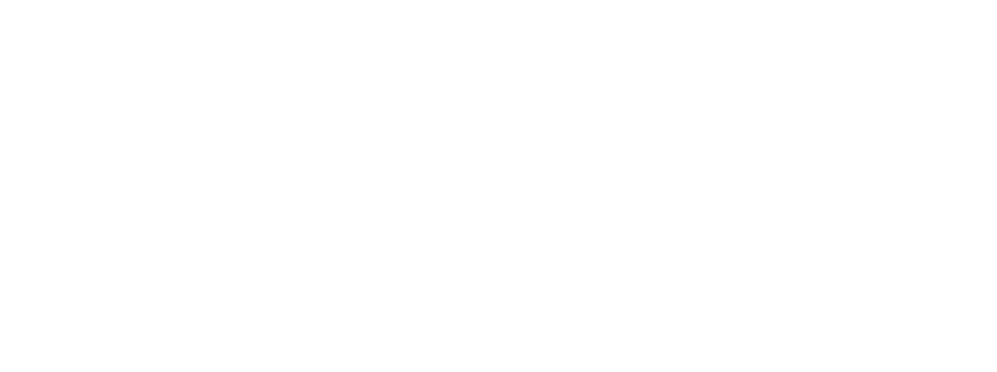
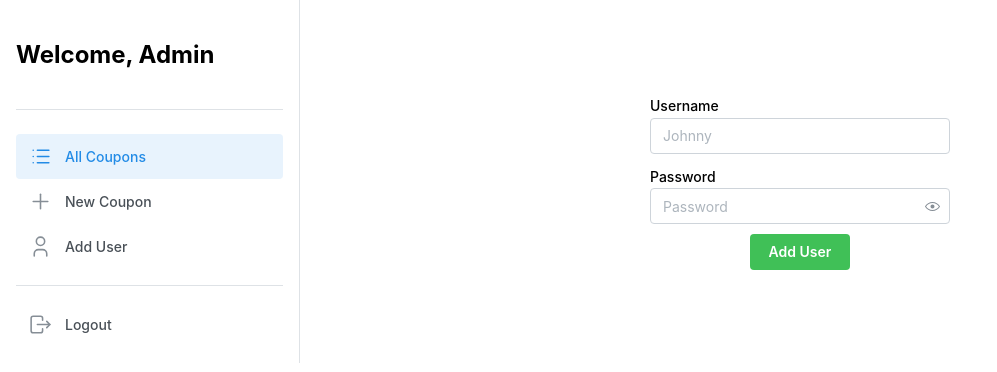
Before and after one commit to Talkoosh/coupons, a React (Vite) app: page /admin/user-add in a window 1280 px wide. Before the commit this address had no page. Shown: the top 372 px of the page, without its empty margins (0-997 px from the left). Built offline with nearby package versions, Linux system fonts and the light colour scheme; the HTML template or start-up script is replaced by a standard one.

Commit message:
Added AddUser component and functionality

```diff
--- a/src/App.jsx
+++ b/src/App.jsx
@@ -9,6 +9,7 @@ import { createContext } from "react";
 import Login from "./pages/Login/Login";
 import MainPage from "./pages/MainPage/MainPage";
 import AdminPanel from "./pages/AdminPanel/AdminPanel";
+import AddUser from "./components/AddUser/AddUser";
 
 // Context for providing notifications to the entire app
 export const NotificationContext = createContext();
@@ -21,7 +22,10 @@ const notifyError = (message) => {
 
 export default function App() {
     // State for holding current logged in user
-    const [loggedInUser, setLoggedInUser] = useState(null);
+    const [loggedInUser, setLoggedInUser] = useState({
+        username: "Admin",
+        password: "cooltest123",
+    });
 
     return (
         <MantineProvider>
@@ -37,6 +41,7 @@ export default function App() {
                             <Route index element={<div>All</div>} />
                             <Route path="coupon-add" element={<div>Add Coupon</div>} />
                             <Route path="coupon-edit/:couponId" element={<div>Edit Coupon</div>} />
+                            <Route path="user-add" element={<AddUser />} />
                         </Route>
                         <Route path="/user" element={<div>TBD</div>} />
                     </Routes>
--- /dev/null
+++ b/src/components/AddUser/AddUser.jsx
@@ -0,0 +1,59 @@
+import { Button, PasswordInput, TextInput } from "@mantine/core";
+import { useForm } from "@mantine/form";
+import styles from "./AddUser.module.css";
+import { useContext } from "react";
+import { NotificationContext } from "../../App";
+import { addUser } from "../../mockServer/httpRequests";
+
+export default function AddUser() {
+    const form = useForm({
+        mode: "uncontrolled",
+        initialValues: {
+            username: "",
+            password: "",
+        },
+    });
+    const { notifySuccess, notifyError } = useContext(NotificationContext);
+
+    const onAddUser = async (formValues) => {
+        try {
+            // Alert user if either username or password were not provided
+            if (!formValues.username || !formValues.password) {
+                notifyError("Username and password must be provided!");
+                return;
+            }
+            // Attempt to add resource and alert user accordingly
+            const res = await addUser(formValues);
+            notifySuccess(res.message);
+            // Reset form values if successful
+            form.reset();
+        } catch (error) {
+            notifyError(error.message);
+            console.log(error);
+        }
+    };
+
+    return (
+        <div className={styles.container}>
+            <form className={styles.form} onSubmit={form.onSubmit((values) => onAddUser(values))}>
+                <TextInput
+                    style={{ width: "300px" }}
+                    label="Username"
+                    placeholder="Johnny"
+                    key={form.key("username")}
+                    {...form.getInputProps("username")}
+                />
+                <PasswordInput
+                    style={{ width: "300px" }}
+                    label="Password"
+                    placeholder="Password"
+                    key={form.key("password")}
+                    {...form.getInputProps("password")}
+                />
+                <Button type="submit" color="green">
+                    Add User
+                </Button>
+            </form>
+        </div>
+    );
+}
--- /dev/null
+++ b/src/components/AddUser/AddUser.module.css
@@ -0,0 +1,15 @@
+.container {
+    height: 100%;
+    display: flex;
+    flex-direction: column;
+    justify-content: center;
+    align-items: center;
+}
+
+.form {
+    display: flex;
+    flex-direction: column;
+    justify-content: center;
+    align-items: center;
+    gap: 10px;
+}
--- a/src/components/AdminNav/AdminNav.jsx
+++ b/src/components/AdminNav/AdminNav.jsx
@@ -1,11 +1,12 @@
 import { useState } from "react";
 import { Group } from "@mantine/core";
-import { IconPlus, IconList, IconLogout, IconPencil } from "@tabler/icons-react";
+import { IconPlus, IconList, IconLogout, IconUser } from "@tabler/icons-react";
 import classes from "./AdminNav.module.css";
 import { useNavigate } from "react-router-dom";
 const data = [
     { link: "", label: "All Coupons", icon: IconList, page: "" },
     { link: "", label: "New Coupon", icon: IconPlus, page: "/admin/coupon-add" },
+    { link: "", label: "Add User", icon: IconUser, page: "/admin/user-add" },
 ];
 
 export function AdminNav({ loggedInUser }) {
--- a/src/mockServer/httpRequests.js
+++ b/src/mockServer/httpRequests.js
@@ -5,13 +5,11 @@ export const login = async (payload) => {
     await mimicDelay();
 
     const { username, password } = payload;
-    const user = users.find(
-        (user) => user.username === username && user.password === password
-    );
+    const user = users.find((user) => user.username === username && user.password === password);
 
     if (user) {
         return {
-            message: "Login Successful",
+            message: "Login successful",
             code: 200,
             data: user,
         };
@@ -23,9 +21,29 @@ export const login = async (payload) => {
     }
 };
 
+export const addUser = async (payload) => {
+    await mimicDelay();
+
+    const { username, password } = payload;
+    // Checks if user with given username already exists
+    const existingUser = users.find((user) => user.username === username);
+    if (existingUser) {
+        throw {
+            message: "User with this username already exists",
+            code: 409,
+        };
+    }
+
+    users.push({ username, password });
+    return {
+        message: "User added successfuly!",
+        code: 201,
+    };
+};
+
 //Mimic actual request delay
 const mimicDelay = () => {
     return new Promise((resolve) => {
-        setTimeout(resolve, 800); // Resolves after `ms` milliseconds
+        setTimeout(resolve, 800);
     });
 };
--- a/src/pages/AdminPanel/AdminPanel.jsx
+++ b/src/pages/AdminPanel/AdminPanel.jsx
@@ -6,8 +6,12 @@ import { Outlet } from "react-router-dom";
 export default function AdminPanel({ loggedInUser }) {
     return (
         <div className={styles.container}>
-            <AdminNav loggedInUser={loggedInUser} />
-            <Outlet />
+            <div className={styles.navContainer}>
+                <AdminNav loggedInUser={loggedInUser} />
+            </div>
+            <div className={styles.pageContainer}>
+                <Outlet />
+            </div>
         </div>
     );
 }
--- a/src/pages/AdminPanel/AdminPanel.module.css
+++ b/src/pages/AdminPanel/AdminPanel.module.css
@@ -2,3 +2,11 @@
     height: 100%;
     display: flex;
 }
+
+.navContainer {
+    flex: 1;
+}
+
+.pageContainer {
+    flex: 3;
+}
```
